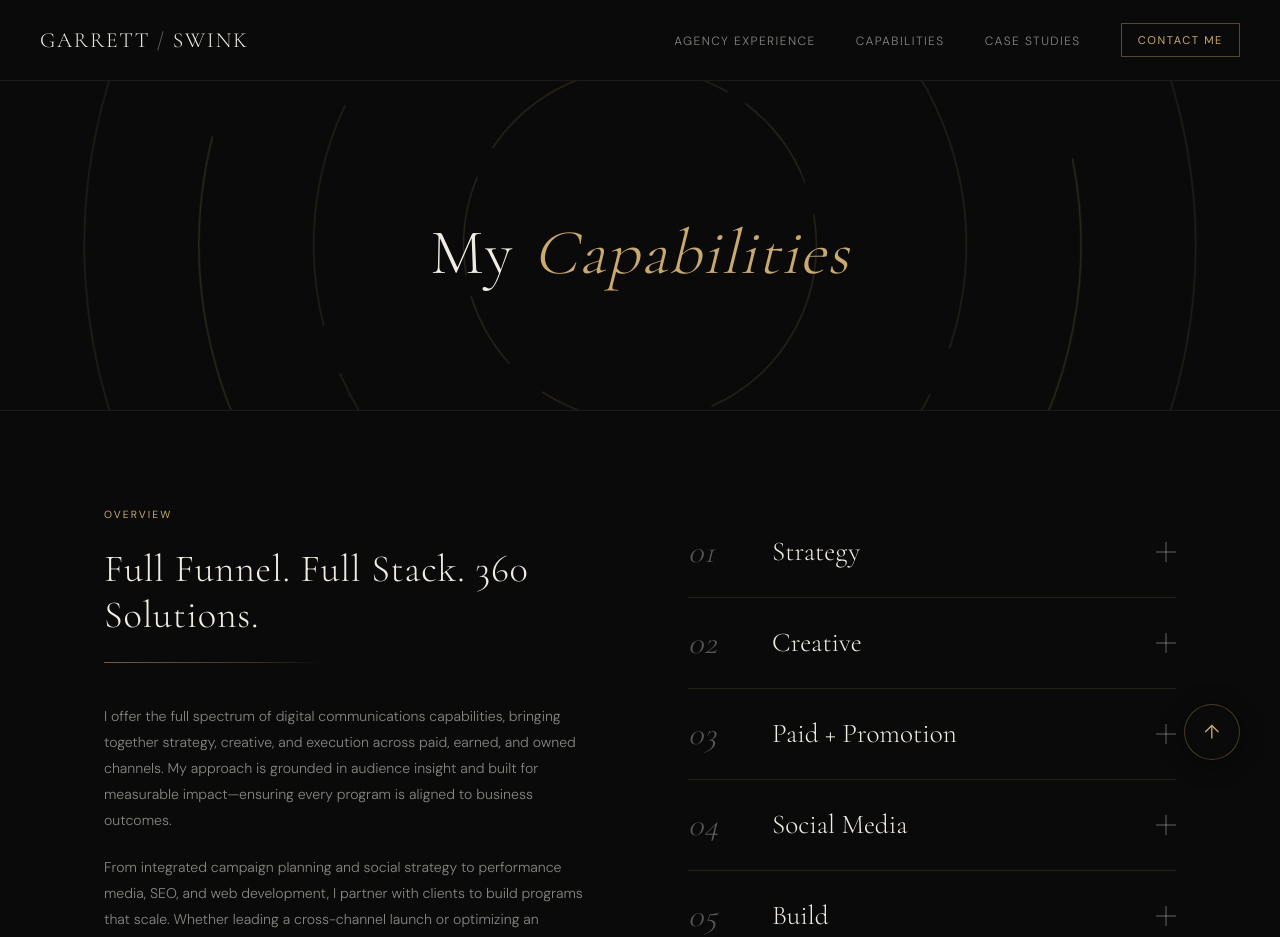
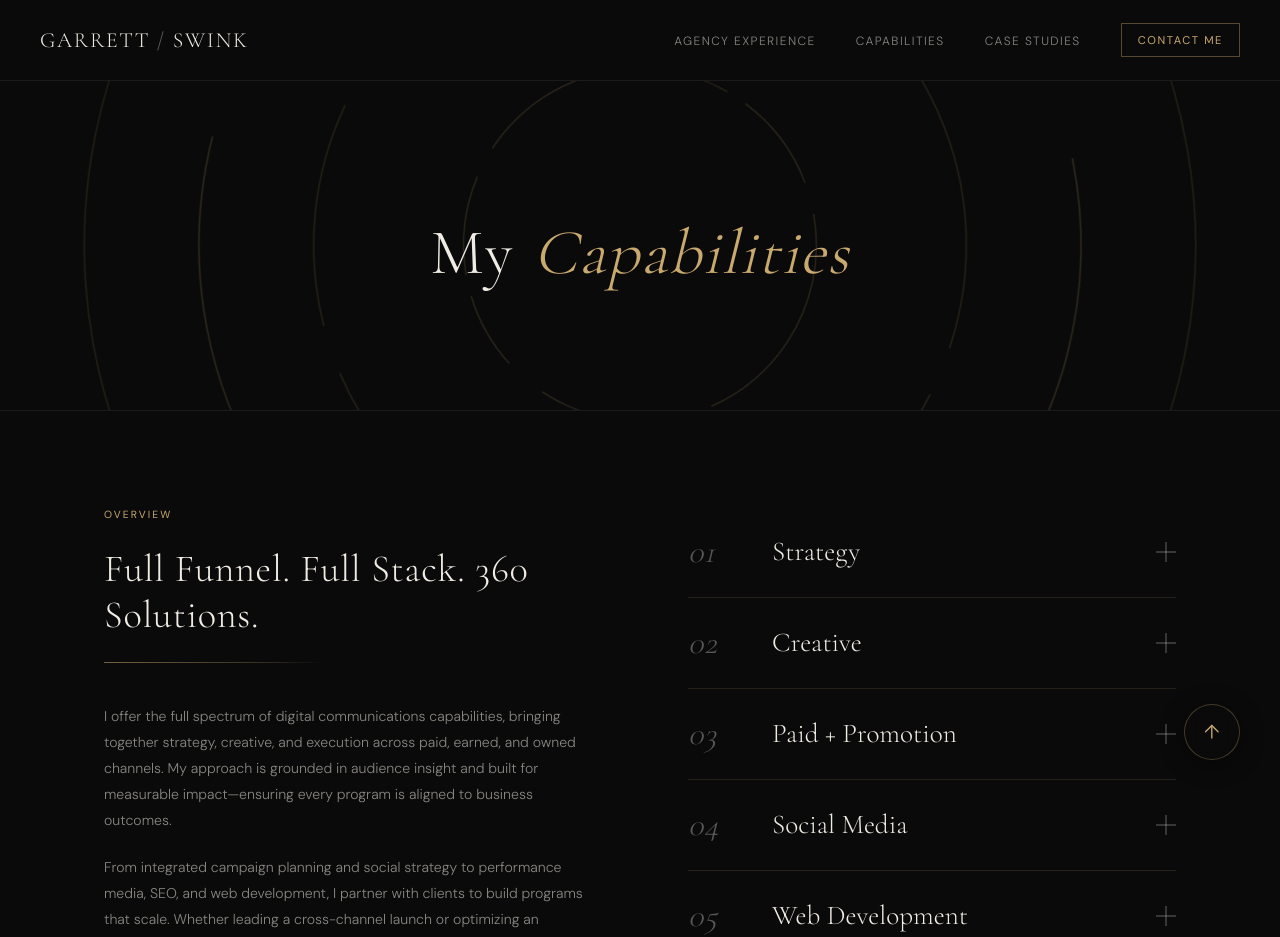
Before and after one commit to garrettswink/refresh-tests, a Next.js app: page /capabilities in a window 1280 px wide. Shown: the top 937 px of the page. Built offline with nearby package versions, Linux system fonts and the light colour scheme.

Commit message:
capabilities page update

```diff
--- a/components/CapabilitiesData.ts
+++ b/components/CapabilitiesData.ts
@@ -6,14 +6,13 @@
 
 export type CapabilityChild = {
   name: string;
-  description: string; // ~40-60 words, lorem for now
+  description: string[]; // one entry per paragraph of supporting copy
   proof: string | null; // optional one-line proof point, fill later
 };
 
 export type CapabilityParent = {
   number: string; // "01", "02", etc.
   name: string;
-  tagline: string; // short italic line that frames the parent
   children: CapabilityChild[];
 };
 
@@ -21,30 +20,38 @@ export const capabilities: CapabilityParent[] = [
   {
     number: "01",
     name: "Strategy",
-    tagline: "The thinking that comes before the work.",
     children: [
       {
         name: "Brand",
-        description:
-          "Lorem ipsum dolor sit amet, consectetur adipiscing elit. Sed do eiusmod tempor incididunt ut labore et dolore magna aliqua. Ut enim ad minim veniam, quis nostrud exercitation ullamco laboris nisi ut aliquip ex ea commodo consequat.",
+        description: [
+          "I help businesses establish a clear identity and a consistent voice. The work starts with the fundamentals: audience research, competitive positioning, and the messaging architecture that determines what you say to whom.",
+          "Next, I build the practical assets that keep teams and vendors telling one story: voice and tone guidelines, messaging frameworks, and brand narratives.",
+          "I've done this work for global consumer brands refining their presence, and for businesses still defining who they are.",
+        ],
         proof: null,
       },
       {
         name: "Content",
-        description:
-          "Duis aute irure dolor in reprehenderit in voluptate velit esse cillum dolore eu fugiat nulla pariatur. Excepteur sint occaecat cupidatat non proident, sunt in culpa qui officia deserunt mollit anim id est laborum.",
+        description: [
+          "I build content strategies that connect business priorities to an editorial calendar a team can execute. That includes defining pillars and formats, mapping content to audience and channel, and setting the cadence that keeps a program publishing.",
+          "My work has spanned website copy, blogs, op-eds, social content, email campaigns, and podcast series produced with company leadership.",
+        ],
         proof: null,
       },
       {
         name: "Channel",
-        description:
-          "Sed ut perspiciatis unde omnis iste natus error sit voluptatem accusantium doloremque laudantium, totam rem aperiam, eaque ipsa quae ab illo inventore veritatis et quasi architecto beatae vitae dicta sunt explicabo.",
+        description: [
+          "Not every brand belongs everywhere. I evaluate where your audience actually spends attention, prioritize the platforms worth the investment, and define the role each one plays. Next, the work turns to maximizing what each platform offers: native formats, publishing rhythms, and the features that reward brands for showing up consistently.",
+        ],
         proof: null,
       },
       {
         name: "Thought Leadership",
-        description:
-          "Nemo enim ipsam voluptatem quia voluptas sit aspernatur aut odit aut fugit, sed quia consequuntur magni dolores eos qui ratione voluptatem sequi nesciunt. Neque porro quisquam est qui dolorem ipsum quia dolor sit amet.",
+        description: [
+          "I build thought leadership programs around the formats executives actually use: panels, podcasts, op-eds, and LinkedIn.",
+          "Past work includes panel events with Axios and The Atlantic, a podcast series produced with company leadership, and a C-suite video series.",
+          "The format changes, but the job doesn't: build an audience around someone's expertise and give people a reason to keep listening.",
+        ],
         proof: null,
       },
     ],
@@ -52,24 +59,30 @@ export const capabilities: CapabilityParent[] = [
   {
     number: "02",
     name: "Creative",
-    tagline: "Concept, voice, and craft across formats.",
     children: [
       {
         name: "Creative Direction",
-        description:
-          "Consectetur adipisci velit, sed quia non numquam eius modi tempora incidunt ut labore et dolore magnam aliquam quaerat voluptatem. Ut enim ad minima veniam, quis nostrum exercitationem ullam corporis suscipit laboriosam.",
+        description: [
+          "I set the creative direction for campaigns and keep it intact from concept through delivery. I brief designers, videographers, and writers, edit the work until it matches the strategy, and manage the reviews and approvals that get it shipped.",
+        ],
         proof: null,
       },
       {
         name: "Copy Writing",
-        description:
-          "At vero eos et accusamus et iusto odio dignissimos ducimus qui blanditiis praesentium voluptatum deleniti atque corrupti quos dolores et quas molestias excepturi sint occaecati cupiditate non provident, similique sunt in culpa.",
+        description: [
+          "Writing is where my career started, and it remains at the core of everything else I do.",
+          "I've written sponsored content articles, white papers, website and blog copy, and social posts across platforms.",
+          "I take a particular pride in synthesizing complex ideas into clear messaging and adapting a brand's voice to any format.",
+        ],
         proof: null,
       },
       {
         name: "Video Production",
-        description:
-          "Et harum quidem rerum facilis est et expedita distinctio. Nam libero tempore, cum soluta nobis est eligendi optio cumque nihil impedit quo minus id quod maxime placeat facere possimus, omnis voluptas assumenda est.",
+        description: [
+          "I manage video productions from script to delivery: concepting, hiring production partners, shoot coordination, editing, approval cycles, and trafficking.",
+          "Past work includes TV ads for statewide ballot campaigns and an executive video series repurposed for broadcast, social, and YouTube.",
+          "I plan and run the logistics that keep a production on budget, without letting the idea shrink to meet it.",
+        ],
         proof: null,
       },
     ],
@@ -77,30 +90,38 @@ export const capabilities: CapabilityParent[] = [
   {
     number: "03",
     name: "Paid + Promotion",
-    tagline: "Bought distribution that earns its budget.",
     children: [
       {
         name: "Paid Digital",
-        description:
-          "Omnis dolor repellendus. Temporibus autem quibusdam et aut officiis debitis aut rerum necessitatibus saepe eveniet ut et voluptates repudiandae sint et molestiae non recusandae. Itaque earum rerum hic tenetur a sapiente delectus.",
+        description: [
+          "I specialize in integrated paid media planning and take a hands-on approach to execution: ad buying, flight calendars, asset trafficking, and reporting.",
+          "I've run campaigns across paid search, paid social, display, and direct publisher buys, negotiating insertion orders and premium placements with major publications. Once live, I follow the data, refining creative and placement and shifting budget toward what's working.",
+        ],
         proof: null,
       },
       {
         name: "Publication Partnerships",
-        description:
-          "Ut aut reiciendis voluptatibus maiores alias consequatur aut perferendis doloribus asperiores repellat. Lorem ipsum dolor sit amet, consectetur adipiscing elit, sed do eiusmod tempor incididunt ut labore et dolore.",
+        description: [
+          "I've negotiated sponsored content programs directly with trade and tier-one publications, including Bloomberg and Axios, managing pricing, placement, and the editorial process end to end.",
+          "I write SEO-optimized copy for the articles themselves and handle amplification, promoting the finished piece through social and the publication's in-platform ads. It's a tactic that lends a campaign credibility and nuance standard ads can't.",
+        ],
         proof: null,
       },
       {
         name: "Search Engine Optimization",
-        description:
-          "Voluptatum deleniti atque corrupti quos dolores et quas molestias excepturi sint occaecati cupiditate non provident, similique sunt in culpa qui officia deserunt mollitia animi, id est laborum et dolorum fuga.",
+        description: [
+          "I fold SEO into content from the start rather than retrofitting it: keyword strategy, on-page optimization, and the site structure that helps pages rank.",
+          "This work now includes optimizing for AI, structuring pages so assistants and answer engines can find, parse, and cite them.",
+          "And because I build websites as well as advise on them, the technical layer gets handled in the code itself: semantic markup, meta tags, and performance tuned for search.",
+        ],
         proof: null,
       },
       {
         name: "Email Marketing",
-        description:
-          "Magna aliqua ut enim ad minim veniam, quis nostrud exercitation ullamco laboris nisi ut aliquip ex ea commodo consequat. Duis aute irure dolor in reprehenderit in voluptate velit esse cillum dolore eu fugiat nulla.",
+        description: [
+          "The goal of an email campaign is to create an experience subscribers don't just open, but look forward to. I've built email programs end to end, from copy and design to the UX that drives clicks.",
+          "My work has spanned grassroots political campaigns, employee communications, and B2B marketing that has driven measurable sales and conversions.",
+        ],
         proof: null,
       },
     ],
@@ -108,49 +129,64 @@ export const capabilities: CapabilityParent[] = [
   {
     number: "04",
     name: "Social Media",
-    tagline: "Where brand voice meets community.",
     children: [
       {
         name: "Organic Social",
-        description:
-          "Pariatur excepteur sint occaecat cupidatat non proident, sunt in culpa qui officia deserunt mollit anim id est laborum. Sed ut perspiciatis unde omnis iste natus error sit voluptatem accusantium doloremque laudantium.",
+        description: [
+          "Organic social is the foundation of digital communications strategy: no channel does more to build awareness and move an audience toward conversion.",
+          "I've run always-on programs since the early days of social media, for audiences ranging from consumers to voters to industry leaders.",
+          "I take a methodical approach to editorial calendars, post development, community management, and the governance that keeps a brand consistent, with every program informed by metrics and built for compounding growth.",
+        ],
         proof: null,
       },
       {
         name: "Paid Amplification",
-        description:
-          "Totam rem aperiam, eaque ipsa quae ab illo inventore veritatis et quasi architecto beatae vitae dicta sunt explicabo. Nemo enim ipsam voluptatem quia voluptas sit aspernatur aut odit aut fugit, sed quia consequuntur.",
+        description: [
+          "If organic social is the foundation, paid amplification is the catalyst: budget applied at the moments that matter most, whether a launch, a milestone, or a post already outperforming.",
+          "The right scale varies by campaign: some run on sustained paid support, others deploy it selectively. I put spend behind proven content to extend its reach, and I use dark posting to test creative and grow an audience beyond a brand's followers without crowding its feed.",
+          "Applied correctly, the ROI of amplified content is hard to beat: it turns a channel's best moments into its fastest growth.",
+        ],
         proof: null,
       },
       {
         name: "Influencer & Creator Partnerships",
-        description:
-          "Magni dolores eos qui ratione voluptatem sequi nesciunt. Neque porro quisquam est qui dolorem ipsum quia dolor sit amet, consectetur adipisci velit, sed quia non numquam eius modi tempora incidunt ut labore.",
+        description: [
+          "I've built influencer programs for major consumer brands, including creator campaigns for Microsoft Store: identifying creators, negotiating contracts, creating briefing books, and reviewing content before it goes live.",
+          "I vet a creator's actual audience to ensure it aligns with the brand's customer base, and use shared metrics to confirm the client's message is resonating.",
+          "Done right, the partnership produces content the brand couldn't have made itself, with the credibility of a voice its audience already trusts.",
+        ],
         proof: null,
       },
     ],
   },
   {
     number: "05",
-    name: "Build",
-    tagline: "Owned platforms, made to last.",
+    name: "Web Development",
     children: [
       {
+        name: "Website Project Management",
+        description: [
+          "Beyond my own builds, I've led cross-functional teams delivering websites at agency scale, for clients including Fiat Chrysler, Ardent Mills, and the American Beverage Association.",
+          "I've run the full arc: discovery, content and UX strategy, development oversight, and launch.",
+          "Because I write code myself, I can direct developers with a builder's understanding of the work, and clients get one person accountable from kickoff to live site.",
+        ],
+        proof: null,
+      },
+      {
         name: "Full Stack Web Development",
-        description:
-          "Et dolore magnam aliquam quaerat voluptatem ut enim ad minima veniam, quis nostrum exercitationem ullam corporis suscipit laboriosam, nisi ut aliquid ex ea commodi consequatur quis autem vel eum iure reprehenderit.",
+        description: [
+          "Every business needs a digital homebase: a site where its content lives, its story gets told on its own terms, and its audience acts.",
+          "I build web applications end to end, meaning both the front-end visitor experience and the back-end mechanics. I work primarily in JavaScript and TypeScript, with Next.js, Node, Express, and MongoDB for data. The work ranges from informational sites to full e-commerce, built mobile-first, with contact flows, transactional email, content management, secure user accounts, and checkout logic as the project demands.",
+          "Because I come from communications, the build always serves the story: architecture, performance, and design decisions all start from what the site needs to say.",
+        ],
         proof: null,
       },
       {
         name: "Custom Applications",
-        description:
-          "Qui in ea voluptate velit esse quam nihil molestiae consequatur, vel illum qui dolorem eum fugiat quo voluptas nulla pariatur. At vero eos et accusamus et iusto odio dignissimos ducimus qui blanditiis praesentium.",
-        proof: null,
-      },
-      {
-        name: "AI Optimized Work Flows",
-        description:
-          "Omnis dolor repellendus. Temporibus autem quibusdam et aut officiis debitis aut rerum necessitatibus saepe eveniet ut et voluptates repudiandae sint et molestiae non recusandae itaque earum rerum hic tenetur.",
+        description: [
+          "When off-the-shelf tools don't fit, I build the tool. Recent work includes e-commerce logic built from scratch, content platforms with custom back ends, and API integrations that pull outside data and services into one workflow. I scope the build to the actual problem: sometimes that's a full application, sometimes a small utility that saves an hour a day.",
+          "This is the work I'm most excited about right now: AI has brought the cost of custom software down to where a small business can own tools built for exactly how it operates, and I think that's one of the defining shifts of this era.",
+        ],
         proof: null,
       },
     ],
@@ -158,12 +194,57 @@ export const capabilities: CapabilityParent[] = [
   {
     number: "06",
     name: "Measurement",
-    tagline: "The proof that everything else worked.",
     children: [
       {
         name: "Metrics, Analytics, and Reporting",
-        description:
-          "Et harum quidem rerum facilis est et expedita distinctio. Nam libero tempore, cum soluta nobis est eligendi optio cumque nihil impedit quo minus id quod maxime placeat facere possimus, omnis voluptas assumenda est.",
+        description: [
+          "Everything I do, from copy to strategy to web builds, is grounded in research and data.",
+          "KPIs are defined at the start of an engagement, so success gets measured against business goals rather than aesthetics or intuition, and clients can quantify the return on their investment.",
+          "I operate on a steady reporting cadence: monthly and quarterly analysis that illustrates how the campaign is performing and how it can be optimized.",
+        ],
+        proof: null,
+      },
+    ],
+  },
+  {
+    number: "07",
+    name: "Artificial Intelligence",
+    children: [
+      {
+        name: "Workflow Optimizations",
+        description: [
+          "I design AI-assisted workflows that cut production time without cutting quality: research, data processing, first drafts, and the repetitive steps that eat a team's week.",
+          "The work starts with mapping how a process actually runs, then deciding where AI genuinely helps and where human judgment has to stay.",
+          "I use these systems daily in my own practice, across writing, analytics, and development, so I recommend only what I've seen hold up in real work.",
+        ],
+        proof: null,
+      },
+      {
+        name: "AI-Assisted Content Production",
+        description: [
+          "I build content pipelines that use AI for speed and a writer's editorial judgment for everything that matters: grounding drafts in real source material, editing machine output until it carries the brand's actual voice, and knowing what a model gets wrong.",
+          "The same standard applies to visuals: I generate imagery, graphics, and design components with AI, then art-direct and refine them so nothing lands in the uncanny valley or reads as machine-made.",
+          "20+ years of writing and editing is what makes the tools useful. AI raises the floor, and the craft still sets the ceiling.",
+        ],
+        proof: null,
+      },
+      {
+        name: "AI Governance + Best Practices",
+        description: [
+          "I've built governance for content production inside highly regulated industries: compliance guidelines, best-practice playbooks, and templates that let brands publish at scale without incident.",
+          "AI adoption raises the same problem in a new form, and I bring the same approach: clear standards for what the tools may touch, what stays human, and how quality gets checked before anything ships.",
+          "The result is a team that moves faster with AI instead of arguing about it, inside rules everyone can follow.",
+        ],
+        proof: null,
+      },
+      {
+        name: "AI Search Optimization",
+        description: [
+          "A growing share of discovery now happens inside AI assistants rather than on a search results page, and content has to be structured for it.",
+          "I build pages so answer engines can find, parse, and cite them: clean semantic markup, structured data, and copy organized so a model can quote it accurately.",
+          "The same thinking now extends to platforms: long-form LinkedIn strategy, articles, newsletters, and substantive posts gives executives and brands a presence in the sources AI answers draw from.",
+          "The aim is to be the answer, wherever the question gets asked.",
+        ],
         proof: null,
       },
     ],
```
Also changed, not shown: components/CapabilitiesComponent.tsx (+11 -13 lines), components/CapabilitiesSplit.tsx (+11 -4 lines), components/CapabilityChildModal.tsx (+10 -3 lines), 1 other file (tests, documents, lock files or other folders).
